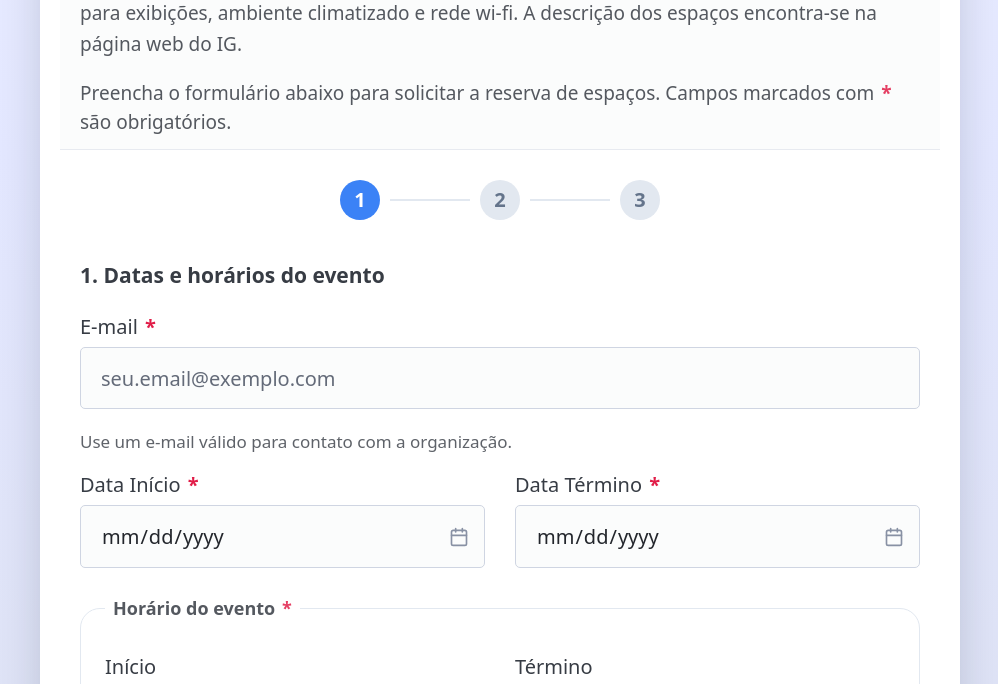
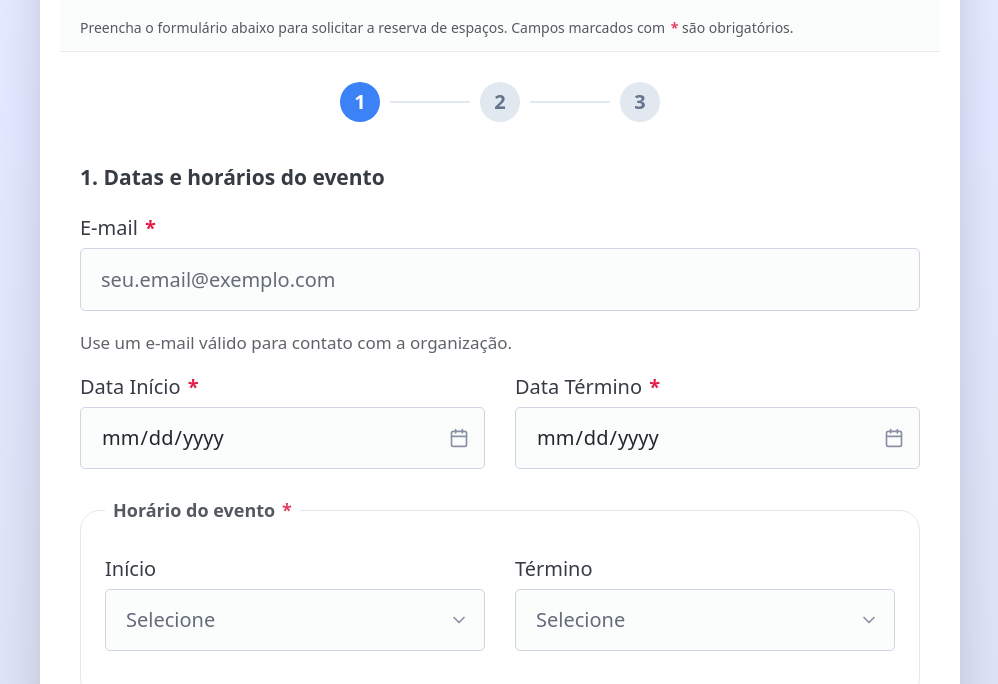
Before and after one commit to igunicampeventos/form, a plain HTML site: page index.html in a window 1280 px wide. Shown: the part 377-1061 px from the top of the page, without its empty margins (140-1138 px from the left). Drawn offline with nearby package versions, Linux system fonts and the light colour scheme.

Commit message:
Update index.html

```diff
--- a/index.html
+++ b/index.html
@@ -95,7 +95,7 @@
 
       @media (min-width: 768px) {
         .form-header p {
-          font-size: 0.95rem;
+          font-size: 0.70rem;
         }
       }
 
```
